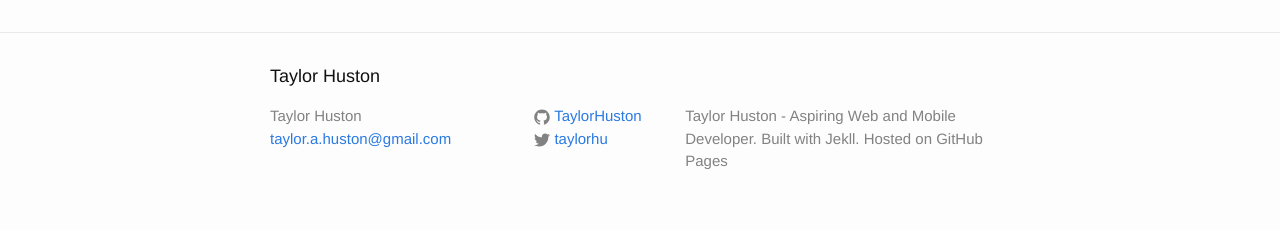
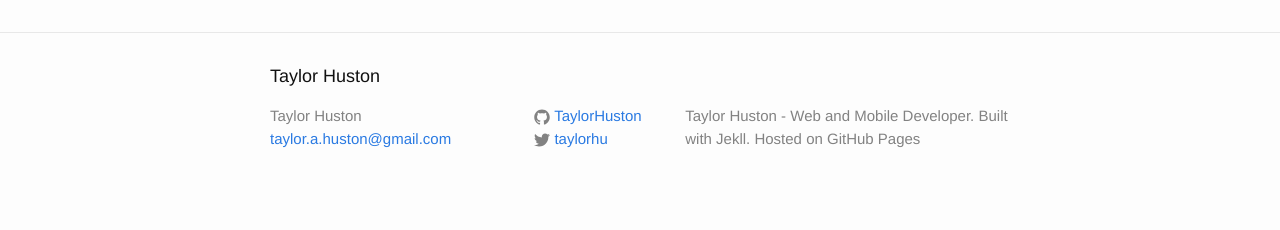
Before and after one commit to TaylorHuston/taylorhuston.github.io, a Jekyll site: the page built from index.html, in a window 1280 px wide. Shown: the part 1308-1538 px from the top of the page. Built offline with Jekyll 4.4.1, drawn with Linux system fonts in a browser that asks for light colours.

Commit message:
Add GitHub Flavored Markdown support (I think)

```diff
--- a/_config.yml
+++ b/_config.yml
@@ -2,7 +2,7 @@
 title: Taylor Huston
 email: taylor.a.huston@gmail.com
 description: > # this means to ignore newlines until "baseurl:"
-  Taylor Huston - Aspiring Web and Mobile Developer.
+  Taylor Huston - Web and Mobile Developer.
   Built with Jekll.
   Hosted on GitHub Pages
 baseurl: "" # the subpath of your site, e.g. /blog/
@@ -12,3 +12,4 @@
 
 # Build settings
 markdown: kramdown
+input: GFM
```
